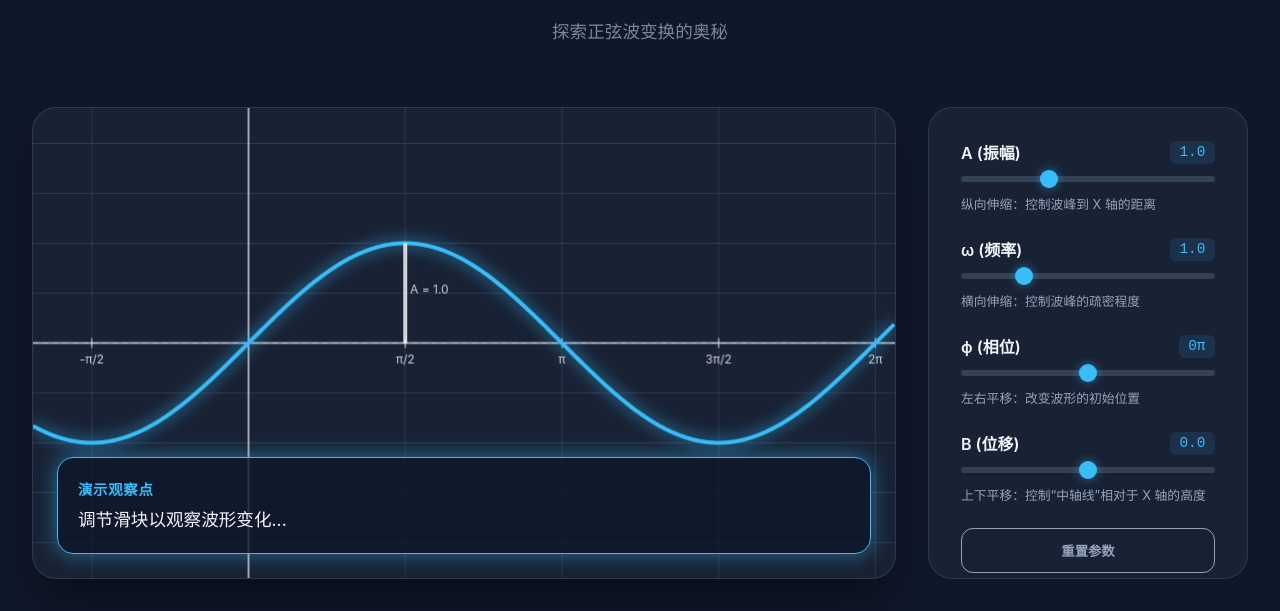
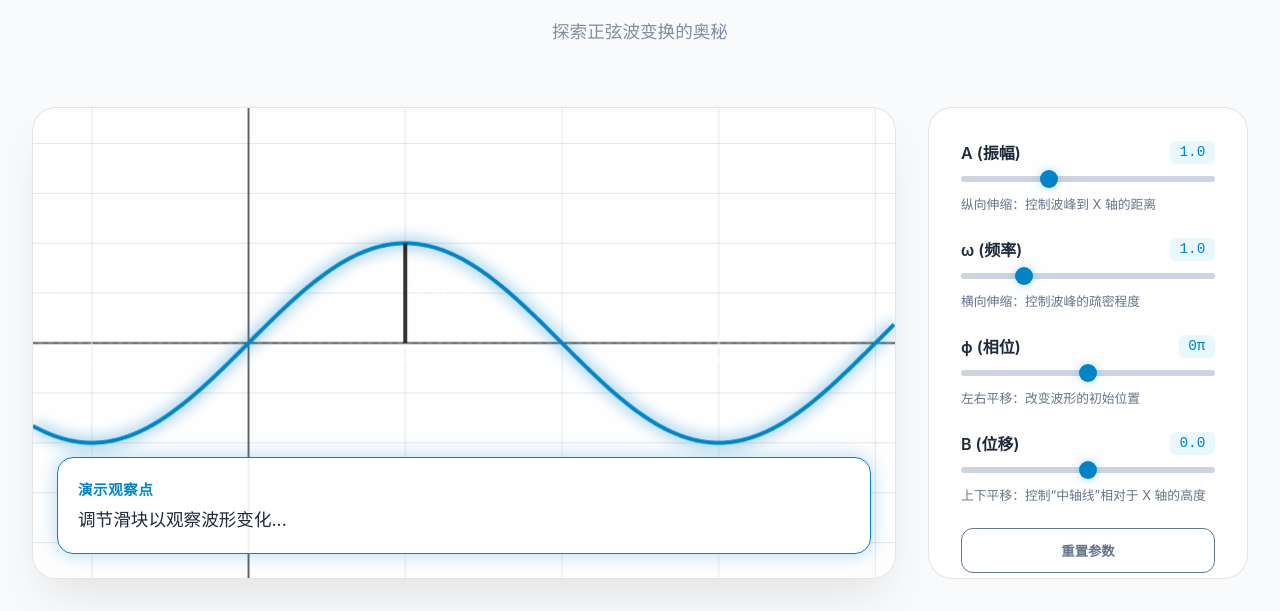
Before and after one commit to Ericwongcf/SinDIsplay-1, a website built with Vite: page index.html in a window 1280 px wide. Shown: the part 189-800 px from the top of the page. Built offline with nearby package versions, Linux system fonts and the light colour scheme.

Commit message:
style: switch to light theme and update canvas colors

```diff
--- a/main.js
+++ b/main.js
@@ -127,7 +127,7 @@ function init() {
     }
 
     function drawAxes(width, height, centerX, centerY) {
-        ctx.strokeStyle = 'rgba(255, 255, 255, 0.1)';
+        ctx.strokeStyle = 'rgba(0, 0, 0, 0.1)';
         ctx.lineWidth = 1;
 
         // 网格线 - 水平网格保持 50px，垂直网格对齐于 π/2 单位
@@ -152,7 +152,7 @@ function init() {
         ctx.stroke();
 
         // 轴线
-        ctx.strokeStyle = 'rgba(255, 255, 255, 0.6)';
+        ctx.strokeStyle = 'rgba(0, 0, 0, 0.6)';
         ctx.lineWidth = 2;
         ctx.beginPath();
         ctx.moveTo(0, centerY); ctx.lineTo(width, centerY);
@@ -219,7 +219,7 @@ function init() {
 
         // 中轴辅助线
         ctx.setLineDash([5, 5]);
-        ctx.strokeStyle = 'rgba(255, 255, 255, 0.4)';
+        ctx.strokeStyle = 'rgba(0, 0, 0, 0.4)';
         ctx.beginPath();
         ctx.moveTo(0, centerY - offsetPixels);
         ctx.lineTo(width, centerY - offsetPixels);
@@ -228,8 +228,8 @@ function init() {
 
         // 波形路径
         ctx.shadowBlur = 15;
-        ctx.shadowColor = '#38bdf8';
-        ctx.strokeStyle = '#38bdf8';
+        ctx.shadowColor = '#0284c7';
+        ctx.strokeStyle = '#0284c7';
         ctx.lineWidth = 4;
         ctx.beginPath();
 
@@ -252,7 +252,7 @@ function init() {
             if (peakX > 0 && peakX < width) {
                 const topY = centerY - (params.A * pixelsPerUnit + offsetPixels);
                 const baseY = centerY - offsetPixels;
-                ctx.strokeStyle = 'rgba(255, 255, 255, 0.8)';
+                ctx.strokeStyle = 'rgba(0, 0, 0, 0.8)';
                 ctx.beginPath();
                 ctx.moveTo(peakX, baseY); ctx.lineTo(peakX, topY);
                 ctx.stroke();
--- a/style.css
+++ b/style.css
@@ -1,12 +1,12 @@
 :root {
-    --bg-color: #0f172a;
-    --panel-bg: rgba(30, 41, 59, 0.7);
-    --text-primary: #f1f5f9;
-    --text-secondary: #94a3b8;
-    --accent-color: #38bdf8;
-    --accent-glow: rgba(56, 189, 248, 0.5);
-    --grid-color: rgba(255, 255, 255, 0.05);
-    --axis-color: rgba(255, 255, 255, 0.3);
+    --bg-color: #f8fafc;
+    --panel-bg: rgba(255, 255, 255, 0.8);
+    --text-primary: #1e293b;
+    --text-secondary: #64748b;
+    --accent-color: #0284c7;
+    --accent-glow: rgba(2, 132, 199, 0.3);
+    --grid-color: rgba(0, 0, 0, 0.05);
+    --axis-color: rgba(0, 0, 0, 0.3);
 }
 
 * {
@@ -76,8 +76,8 @@ main {
     background: var(--panel-bg);
     border-radius: 1.5rem;
     backdrop-filter: blur(10px);
-    border: 1px solid rgba(255, 255, 255, 0.1);
-    box-shadow: 0 25px 50px -12px rgba(0, 0, 0, 0.5);
+    border: 1px solid rgba(0, 0, 0, 0.1);
+    box-shadow: 0 25px 50px -12px rgba(0, 0, 0, 0.1);
     display: flex;
     flex-direction: column;
     overflow: hidden;
@@ -94,7 +94,7 @@ main {
     bottom: 1.5rem;
     left: 1.5rem;
     right: 1.5rem;
-    background: rgba(15, 23, 42, 0.8);
+    background: rgba(255, 255, 255, 0.9);
     padding: 1.25rem;
     border-radius: 1rem;
     border: 1px solid var(--accent-color);
@@ -123,7 +123,7 @@ main {
     display: flex;
     flex-direction: column;
     gap: 1.5rem;
-    border: 1px solid rgba(255, 255, 255, 0.1);
+    border: 1px solid rgba(0, 0, 0, 0.1);
     backdrop-filter: blur(10px);
 }
 
@@ -162,7 +162,7 @@ input[type="range"] {
     -webkit-appearance: none;
     width: 100%;
     height: 6px;
-    background: #334155;
+    background: #cbd5e1;
     border-radius: 3px;
     outline: none;
 }
@@ -195,7 +195,7 @@ input[type="range"]::-webkit-slider-thumb:hover {
 }
 
 #reset-btn:hover {
-    background: rgba(255, 255, 255, 0.05);
+    background: rgba(0, 0, 0, 0.05);
     border-color: var(--text-primary);
     color: var(--text-primary);
 }
```
